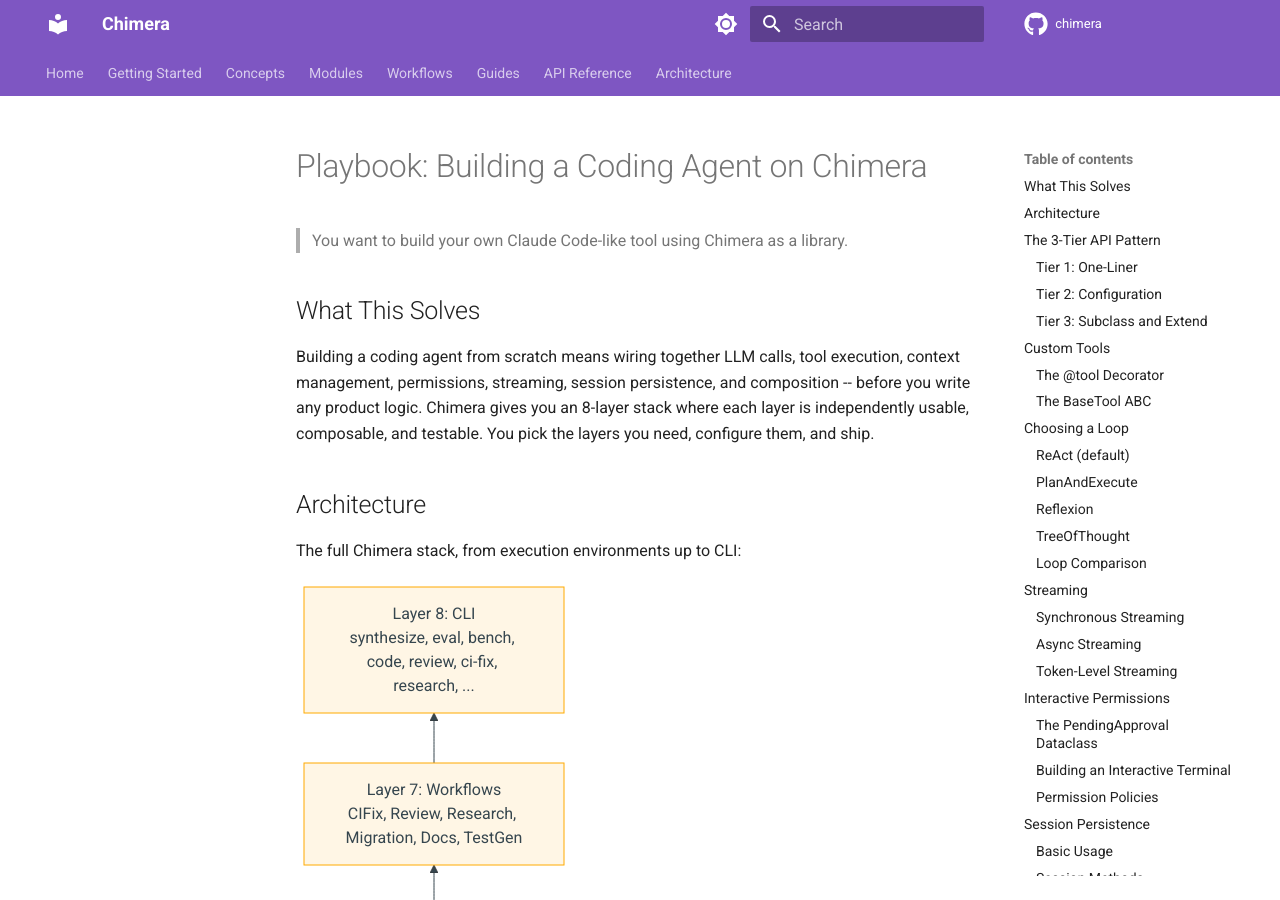
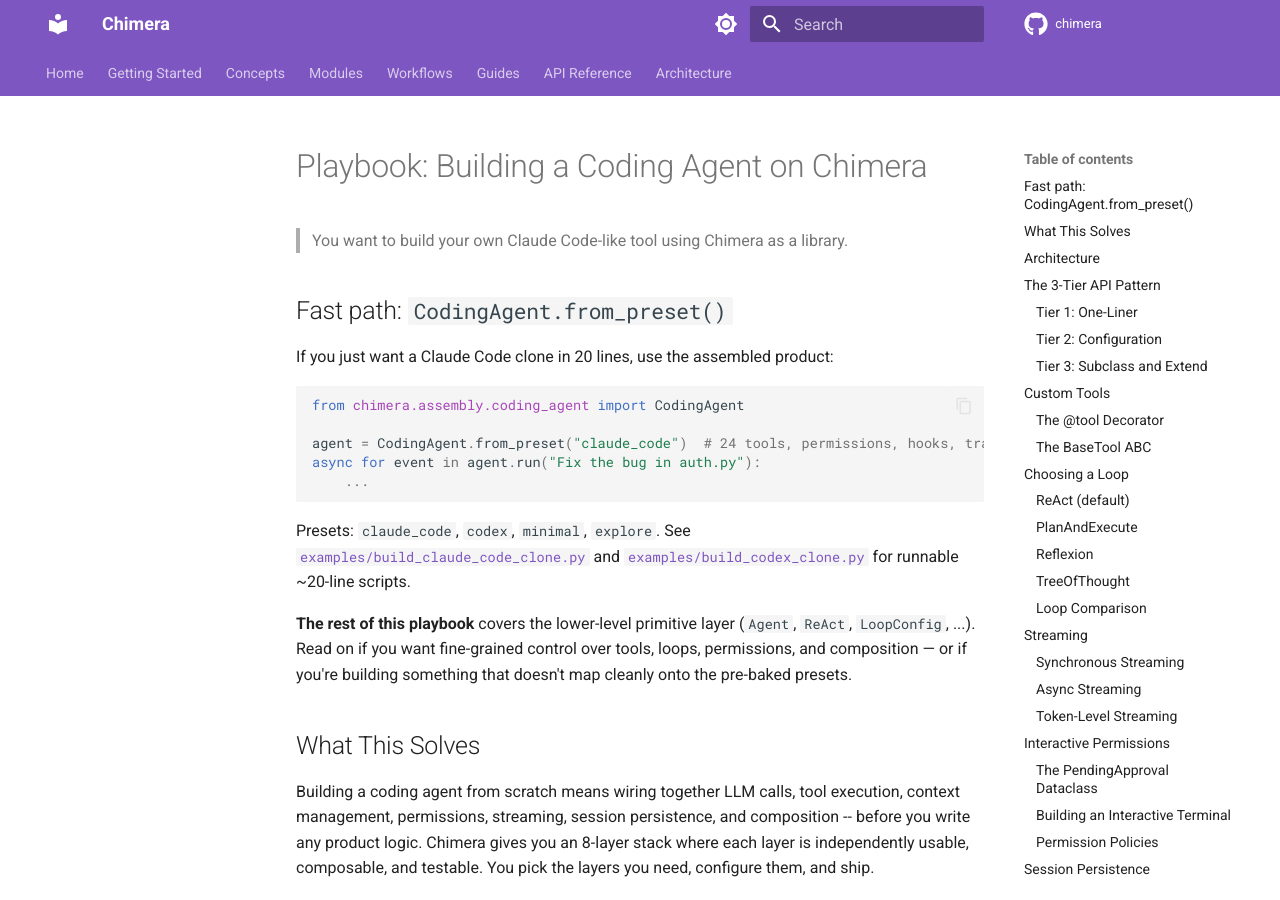
Before and after one commit to 0bserver07/chimera, an MkDocs documentation site: the page built from docs/playbooks/08-building-agents.md, in a window 1280 px wide and 900 px high. Built offline with MkDocs 1.6.1 and Material for MkDocs 9.7.7, drawn with Linux system fonts in a browser that asks for light colours; comment, search, counter and statistics services are not loaded.

Commit message:
docs(playbook): add CodingAgent fast-path section to building-agents guide
The 988-line playbook only taught the lower-level Agent primitive. Added a
top section pointing at CodingAgent.from_preset() + the new canonical
examples for users who want the assembled product.

Kept the rest of the playbook as-is — the primitive-layer content is still
useful for fine-grained control.

Co-Authored-By: Claude Opus 4.6 (1M context) <noreply@anthropic.com>

````diff
--- a/docs/playbooks/08-building-agents.md
+++ b/docs/playbooks/08-building-agents.md
@@ -1,6 +1,28 @@
 # Playbook: Building a Coding Agent on Chimera
 
 > You want to build your own Claude Code-like tool using Chimera as a library.
+
+## Fast path: `CodingAgent.from_preset()`
+
+If you just want a Claude Code clone in 20 lines, use the assembled product:
+
+```python
+from chimera.assembly.coding_agent import CodingAgent
+
+agent = CodingAgent.from_preset("claude_code")  # 24 tools, permissions, hooks, transcripts
+async for event in agent.run("Fix the bug in auth.py"):
+    ...
+```
+
+Presets: `claude_code`, `codex`, `minimal`, `explore`. See
+[`examples/build_claude_code_clone.py`](../../examples/build_claude_code_clone.py)
+and [`examples/build_codex_clone.py`](../../examples/build_codex_clone.py)
+for runnable ~20-line scripts.
+
+**The rest of this playbook** covers the lower-level primitive layer (`Agent`,
+`ReAct`, `LoopConfig`, ...). Read on if you want fine-grained control over
+tools, loops, permissions, and composition — or if you're building something
+that doesn't map cleanly onto the pre-baked presets.
 
 ## What This Solves
 
````
